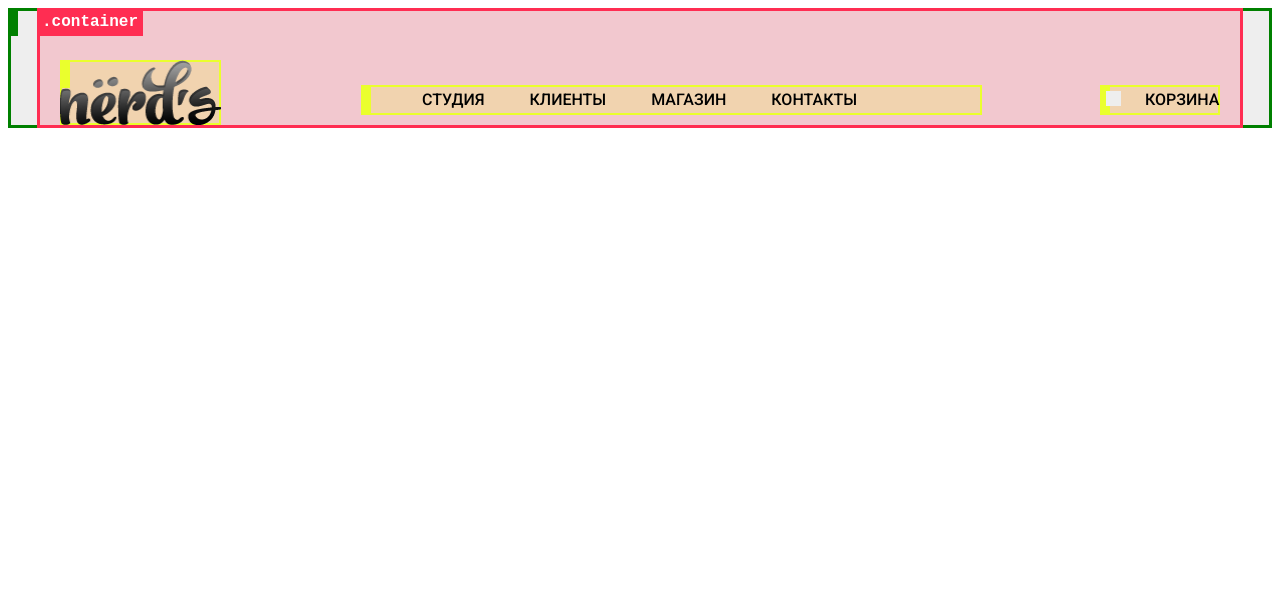
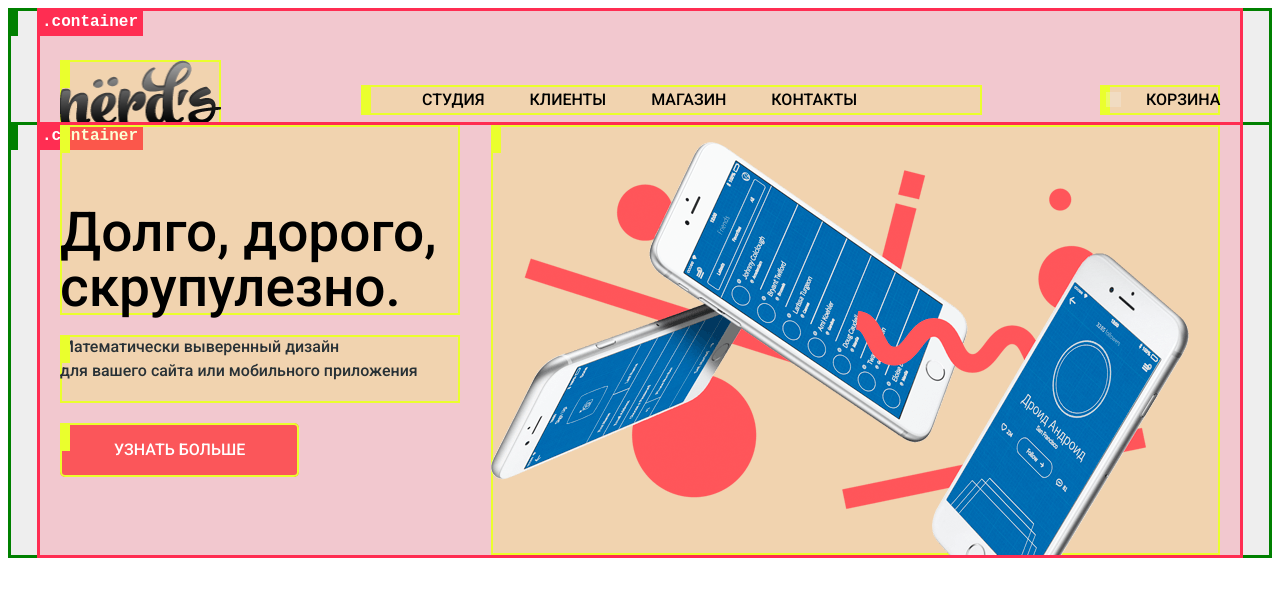
Before and after one commit to SkiNy66/358175-nerds, a plain HTML site: page index.html in a window 1280 px wide. Drawn offline with Linux system fonts and the light colour scheme.

Commit message:
add slider1 to index

```diff
--- a/css/style.css
+++ b/css/style.css
@@ -75,7 +75,7 @@
   position: relative;
   display: inline-block;
   vertical-align: top;
-  padding-left: 45px;
+  padding-left: 46px;
 
   color: #000000;
   font-family: 'Roboto', sans-serif;
@@ -87,13 +87,86 @@
 .login::before {
   content: "";
   position: absolute;
-  top: 6px;
+  top: 7px;
   left: 6px;
 
   width: 15px;
   height: 15px;
 
   background: #eeeeee url(../img/cart-icon.png);
+  opacity: 0.3;
+}
+
+.slider {
+  min-height: 430px;
+  background-color: #eeeeee;
+}
+
+.slider-slogan {
+  float: left;
+  padding-top: 80px;
+  width: 400px;
+  margin-bottom: 20px;
+}
+
+.slider-slogan b{
+  color: #000000;
+  font-family: 'Roboto', sans-serif;
+  font-size: 55px;
+  line-height: 55px;
+  font-weight: 500;
+}
+
+.slider-description {
+  float: left;
+  width: 400px;
+  padding: 0;
+  margin-bottom: 20px;
+}
+
+.slider-description p{
+  margin: 0;
+  margin-bottom: 20px;
+  color: #283136;
+  font-family: 'Roboto', sans-serif;
+  font-size: 16px;
+  line-height: 24px;
+  font-weight: 500;
+}
+
+.slider-image {
+  float: right;
+  width: 698px;
+  height: 413px;
+  padding-right: 31px;
+  padding-top: 17px;
+}
+
+/*.slider-link-more {
+  float: left;
+  width: 240px;
+  height: 50px;
+}*/
+
+.btn {
+  display: inline-block;
+  padding: 18px 54px;
+
+  margin: 0;
+  color: #283136;
+  font-family: 'Roboto', sans-serif;
+  font-size: 16px;
+  line-height: 18px;
+  font-weight: 500;
+
+  color: #ffffff;
+  text-transform: uppercase;
+  text-decoration: none;
+
+  background-color: #fb565a;
+  border: none;
+  border-radius: 5px;
+  cursor: pointer;
 }
 
 
@@ -114,12 +187,6 @@
 
 
 
-
-
-
-/*======================================
- Системное оформление - не изменять
-=======================================*/
 
 body {
   padding: 3px;
--- a/index.html
+++ b/index.html
@@ -33,5 +33,23 @@
         </div>
       </div>
     </header>
+
+    <div class="slider">
+      <div class="container clearfix">
+        <div class="slider-slogan">
+          <b>Долго, дорого, скрупулезно.</b>
+        </div>
+        <div class="slider-image">
+           <img src="img/slide1.png" width="698" height="413">
+        </div>
+        <div class="slider-description">
+          <p>Математически выверенный дизайн<br>для вашего сайта или мобильного приложения</p>
+        </div>
+        <!-- <div class="slider-more"> -->
+          <a class="btn" href="#">Узнать больше</a>
+        </div>
+      </div>
+    </div>
+
   </body>
 </html>
```
Also changed, not shown: img/slide1.png (added).
